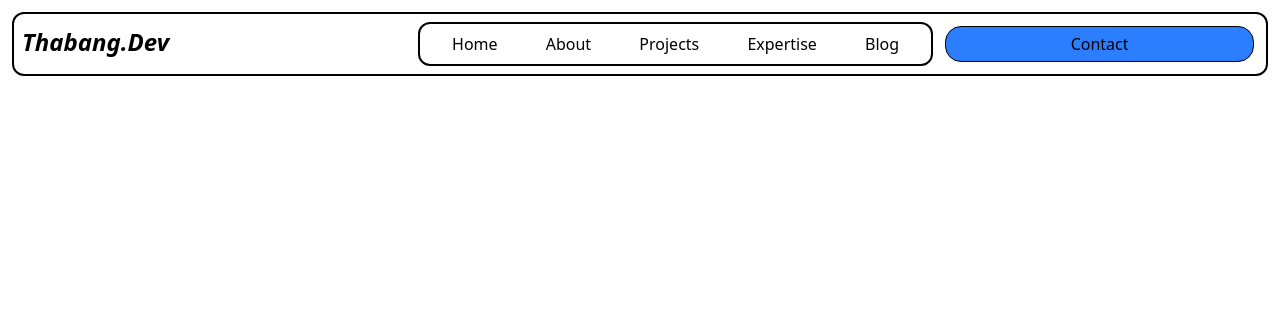
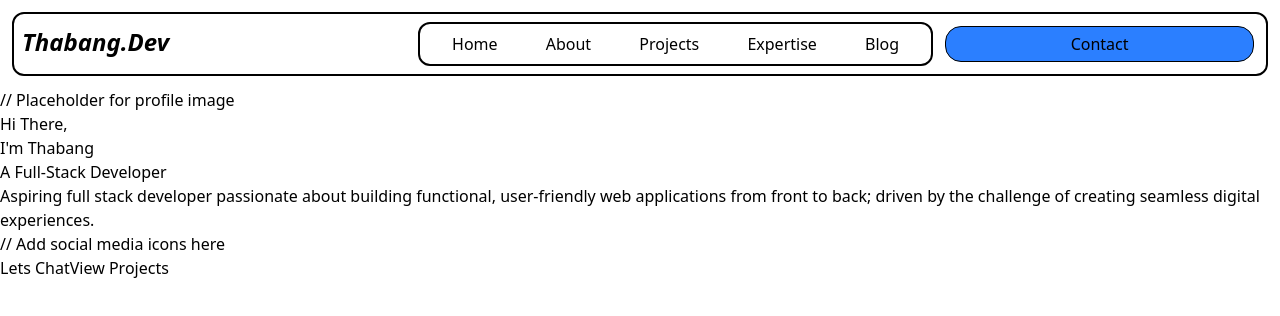
Before and after one commit to thabangDev77/thabangdev-portfolio, a React (Vite) app in the folder thabangdev-portfolio/: page / in a window 1280 px wide. Shown: the top 316 px of the page. Built offline with nearby package versions, Linux system fonts and the light colour scheme.

Commit message:
chore: create a home section boilerplate and display it

```diff
--- a/thabangdev-portfolio/src/App.jsx
+++ b/thabangdev-portfolio/src/App.jsx
@@ -1,9 +1,14 @@
 import React from 'react'
 import Navbar from './components/navbar/Navbar';
+import Home from './components/Home';
 
 function App() {
   return (
-    <Navbar />
+    <main>
+      <Navbar />
+      <Home />
+    </main>
+
   )
 }
 
--- /dev/null
+++ b/thabangdev-portfolio/src/components/Home.jsx
@@ -0,0 +1,30 @@
+import React from 'react'
+
+function Home() {
+  return (
+    <section>
+            <div>
+                // Placeholder for profile image
+                <img />
+            </div>
+
+            <div>
+                <h2>Hi There,</h2>
+                <h3>I'm Thabang</h3>
+                <h4>A Full-Stack Developer</h4>
+
+                <p>Aspiring full stack developer passionate about building functional, user-friendly web applications from front to back; driven by the challenge of creating seamless digital experiences.</p>
+                <div>
+                    // Add social media icons here
+                </div>
+                <div>
+                    <button >Lets Chat</button>
+                    <button>View Projects</button>
+                </div>
+            </div>
+
+        </section>
+  )
+}
+
+export default Home
```
